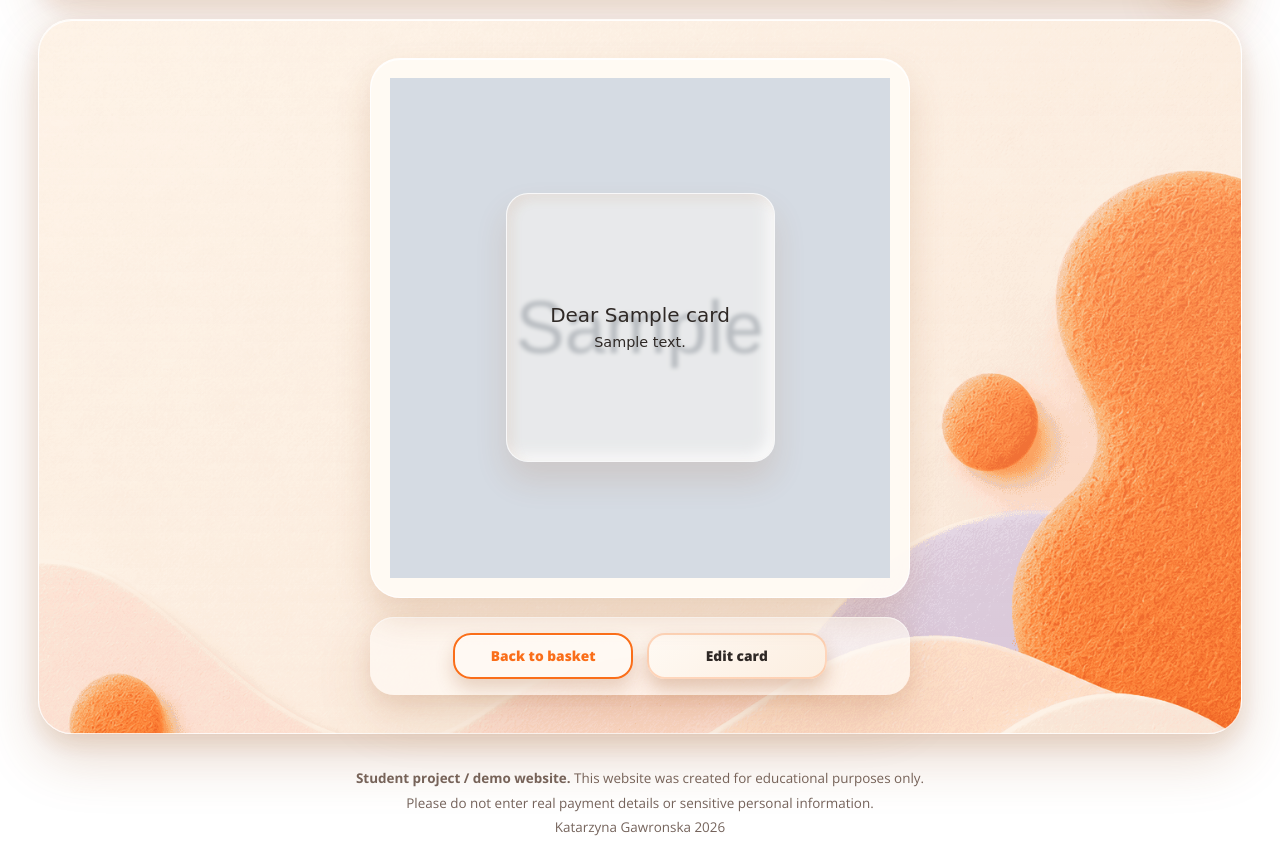
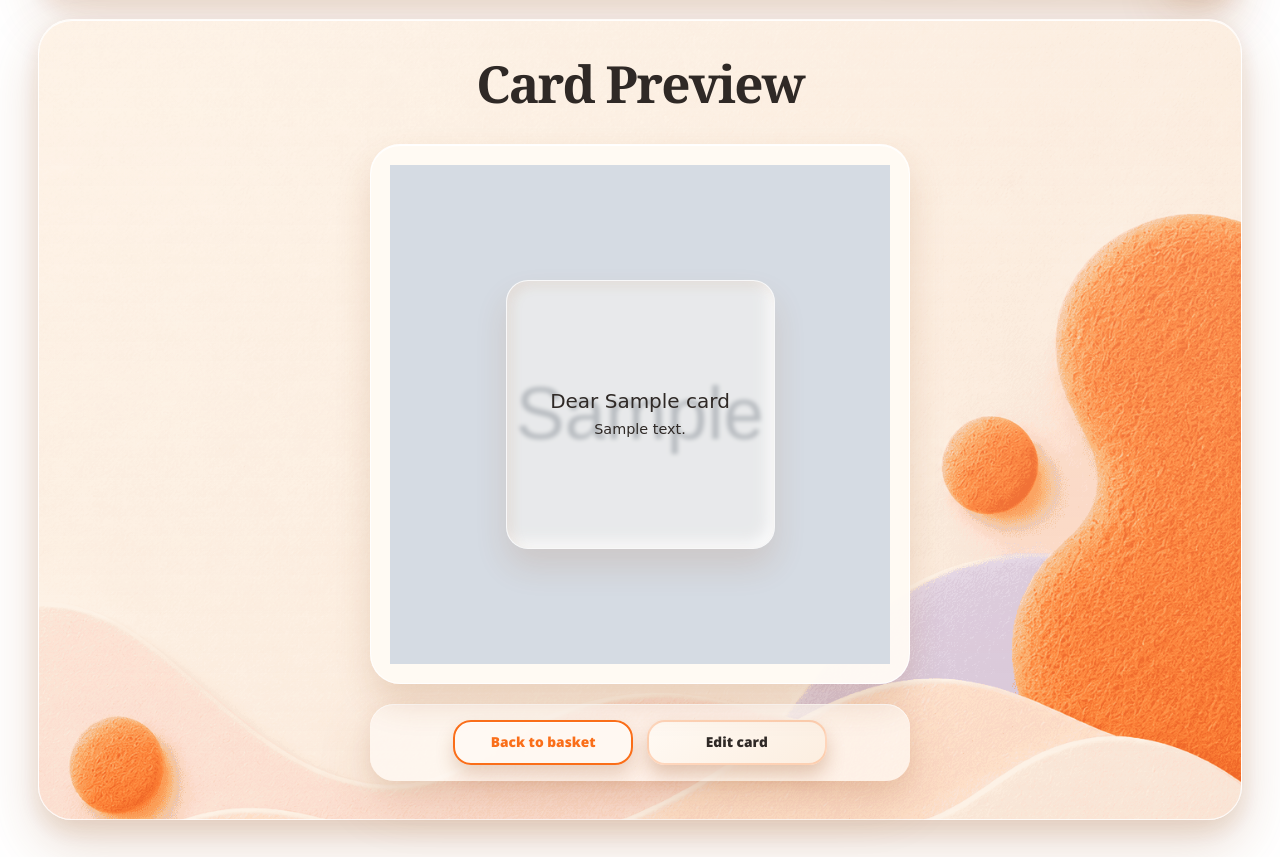
Before and after one commit to Kanareknie/thank_u_card, a Django app: page /basket/preview/1/ in a window 1280 px wide. Shown: the part 97-954 px from the top of the page. Before the commit the page ends 933 px from the top, so only its background shows below. Run offline with Django 4.2, Linux system fonts and the light colour scheme; a user stored in the database is signed in; tables that the repository leaves empty hold one stand-in row (values such as "Sample post"); grey boxes marked "Sample" are stand-in pictures; parts of the project's set-up code (start-up, migrations or seed data) failed here and were passed over; some libraries are stand-ins or nearby versions; some web fonts are replaced.

Commit message:
Validation - account, account-preview, preview and edit_card - add h1 element

```diff
--- a/static/css/pages.css
+++ b/static/css/pages.css
@@ -1153,7 +1153,10 @@ textarea {
     url("../images/container2.png") no-repeat center / cover;
 }
 
-.account-section>h2 {
+.account-section>h1,
+.account-section>h2,
+.preview-card>h1,
+.home-builder>h1 {
   margin: 0 0 1rem;
   color: var(--ink);
   font-family: "Playfair Display", Georgia, "Times New Roman", serif;
--- a/templates/accounts/account.html
+++ b/templates/accounts/account.html
@@ -10,7 +10,7 @@
 
 {% block content %}
   <section class="account-section account-download-section">
-    <h2>Ready to download:</h2>
+    <h1>Ready to download:</h1>
 
     <div class="basket-items-panel account-list-panel">
       {% if ready_to_download %}
--- a/templates/accounts/account_preview.html
+++ b/templates/accounts/account_preview.html
@@ -10,6 +10,7 @@
 
 {% block content %}
   <section class="preview-card preview-page-panel">
+    <h1>Card Preview</h1>
     <div class="preview-paper preview-page-paper">
       {% if card.background_image %}
         <img src="{{ card.background_image.url }}" alt="Generated card background" class="card-bg-image" />
--- a/templates/basket/preview.html
+++ b/templates/basket/preview.html
@@ -10,6 +10,7 @@
 
 {% block content %}
   <section class="preview-card preview-page-panel">
+    <h1>Card Preview</h1>
     <div class="preview-paper preview-page-paper">
       {% if card.background_image %}
         <img src="{{ card.background_image.url }}" alt="Generated card background" class="card-bg-image" />
--- a/templates/cards/edit_card.html
+++ b/templates/cards/edit_card.html
@@ -23,6 +23,7 @@
     {% endif %}
 
     <div class="home-builder">
+       <h1>Edit your card</h1>
       <section class="builder-column builder-options" aria-labelledby="edit-options-title">
         <h2 id="edit-options-title">Options</h2>
 
```
